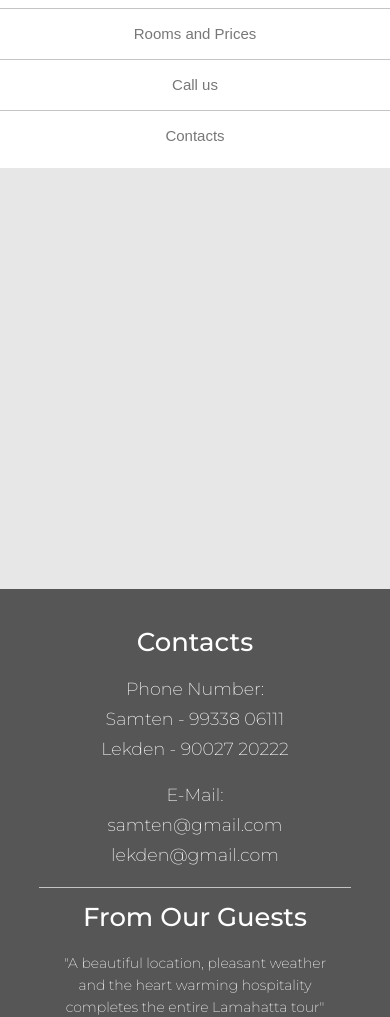
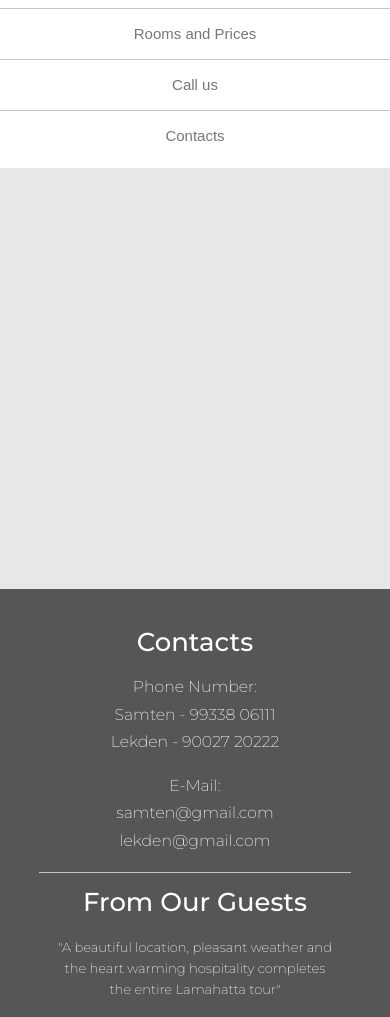
Before and after one commit to Cueweeb/drukhomestay.github.io, a plain HTML site: page index.html in a window 390 px wide. Shown: the part 83-1100 px from the top of the page. Drawn offline with nearby package versions, Linux system fonts and the light colour scheme; a script that the page names is missing.

Commit message:
added extra small media

```diff
--- a/css/style.css
+++ b/css/style.css
@@ -246,6 +246,19 @@ html,body {
 
      }
 
+     /* extra small */
+     @media(max-width: 420px){
+
+        #flex-item p{
+            font-size: 1.125em;
+          }
+
+          #quote p{
+            font-size: 0.9375em;
+            line-height: 21px;
+        }
+    }
+
 
      /* Bootstrap NavBar Edit  */
      @media only screen and (min-width: 610px) {
```
